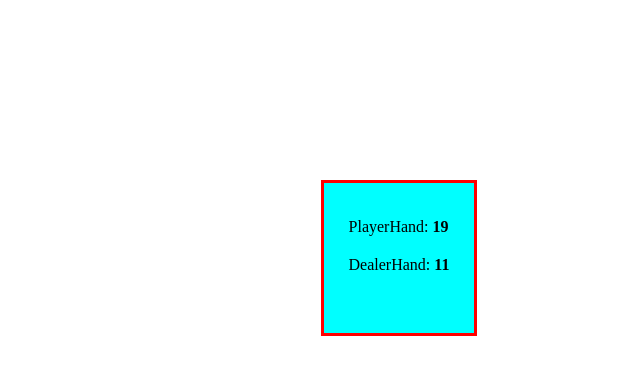
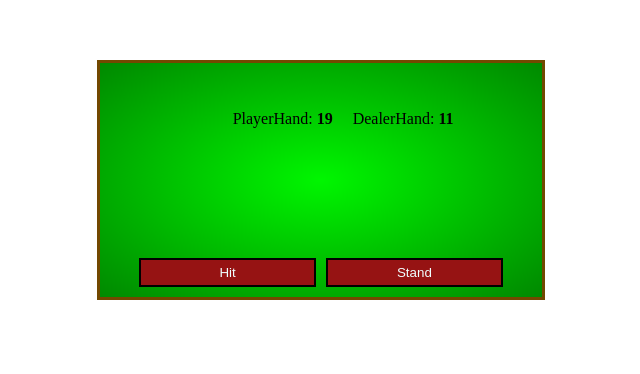
Before and after one commit to T-Barak0506/Blackjack, a plain HTML site: page index.html in a window 1280 px wide. Shown: the part 220-594 px from the top of the page, without its empty margins (319-959 px from the left). Drawn offline with Linux system fonts and the light colour scheme.

Commit message:
Added a prototype hand checker

```diff
--- a/game.js
+++ b/game.js
@@ -84,7 +84,6 @@ game.dealer.shuffle(game.deck.deckOfCards);
 
 // Gives 2 cards to both the player and dealer
 game.dealer.initDeal2Hand(game.player.playerHand, game.dealer.dealerHand, game.deck.deckOfCards);
-
 /* ----------------------------------------------------------*/
 
 game.getPlayerHandValue(game.player.playerHand);
--- a/index.html
+++ b/index.html
@@ -21,8 +21,13 @@
 <body>
   <div id="container">
     <div class="text">
-      <p>PlayerHand: <span id="p1">n</span></p>
-      <p>DealerHand: <span id="cpu">n</span></p>
+      <p>PlayerHand: <strong><span id="p1" class="counter">NULL</span></strong></p>
+      <p>DealerHand: <span id="cpu" class="counter">NULL</span></p>
+    </div>
+    <div class="buttons">
+      <button class="hitMe" onclick="game.player.playerHit(game.player.playerHand, game.deck.deckOfCards);
+game.getPlayerHandValue(game.player.playerHand);">Hit</button>
+      <button class="stand">Stand</button>
     </div>
 
   </div>
--- a/style.css
+++ b/style.css
@@ -1,9 +1,6 @@
 * {
   margin: 0;
   padding: 0;
-}
-
-body {
   box-sizing: border-box;
 }
 
@@ -11,20 +8,55 @@ body {
   position: absolute;
   top: 50vh;
   left: 50vw;
-  background-color: aqua;
-  width: 9.375rem;
-  height: 9.375rem;
-  border: 3px red solid;
+  transform: translate(-50%, -50%);
+  justify-content: center;
+  align-items: center;
+  background: radial-gradient( #00f600, #008900);
+  width: 35vw;
+  height: 30vh;
+  border: 3px rgb(114, 72, 0) solid;
   display: flex;
-  justify-content: center;
 }
+
+
 
 .text {
   position: absolute;
-  font-size: 1rem;
+  top: 5%;
+  font-size: 1em;
   margin: 1.563em auto;
+  padding-left: 10%;
+  overflow: hidden;
+  flex-direction: column;
 }
 
 .text > p {
   padding: 0.625em;
+  float: left;
 }
+
+.buttons {
+  width: 100%;
+  position: absolute;
+  display: flex;
+  flex-direction: row;
+  justify-content: center;
+  bottom: 0%;
+}
+
+button:hover {
+  cursor: pointer;
+  color: crimson;
+}
+
+.buttons > button {
+  width: 40%;
+  padding: 5px;
+  color: azure;
+  background: none;
+  background-color: #961313;
+  border: 2px solid rgb(0, 0, 0);
+  position: relative;
+  margin: 10px 5px;
+  size: 5px;
+}
```
